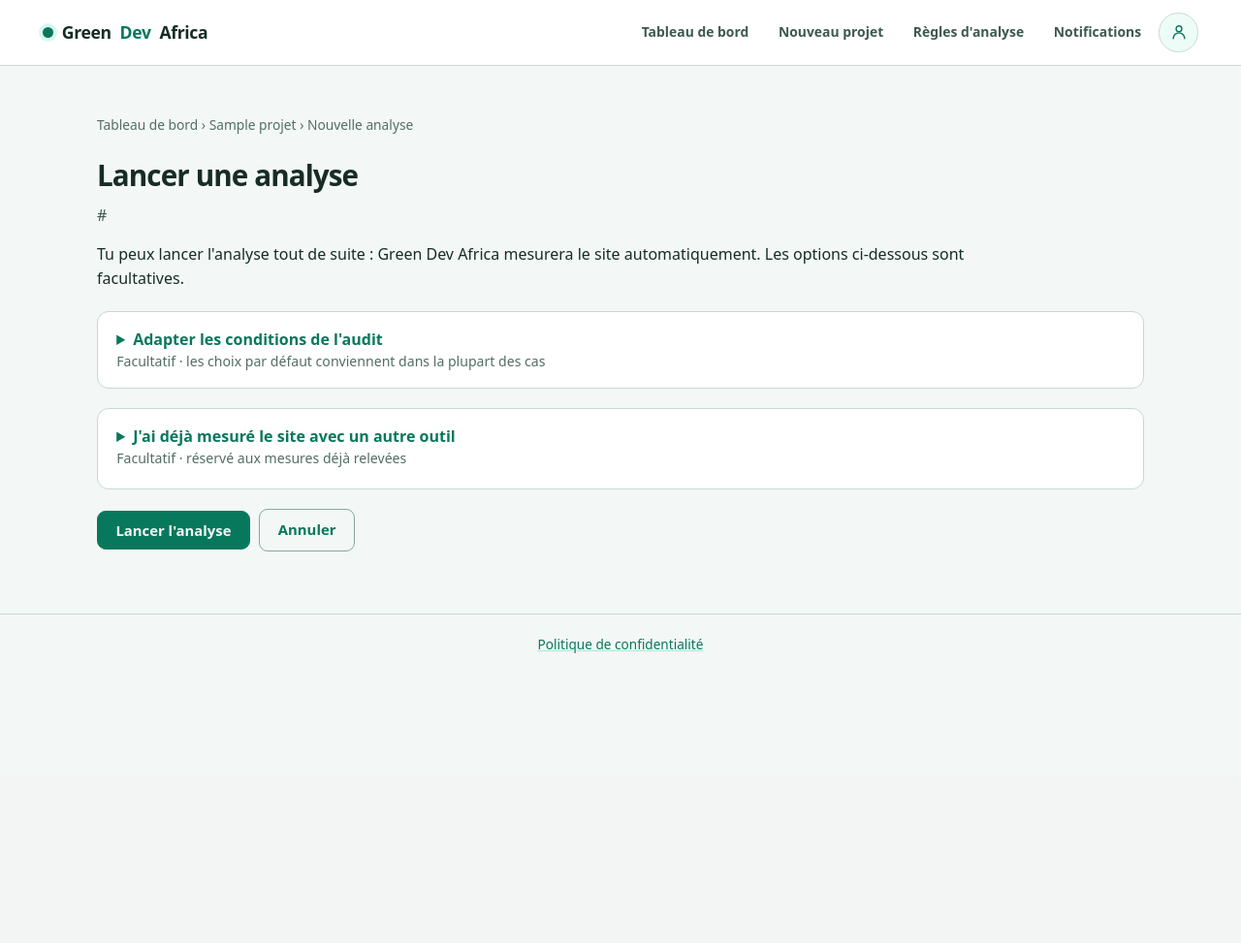
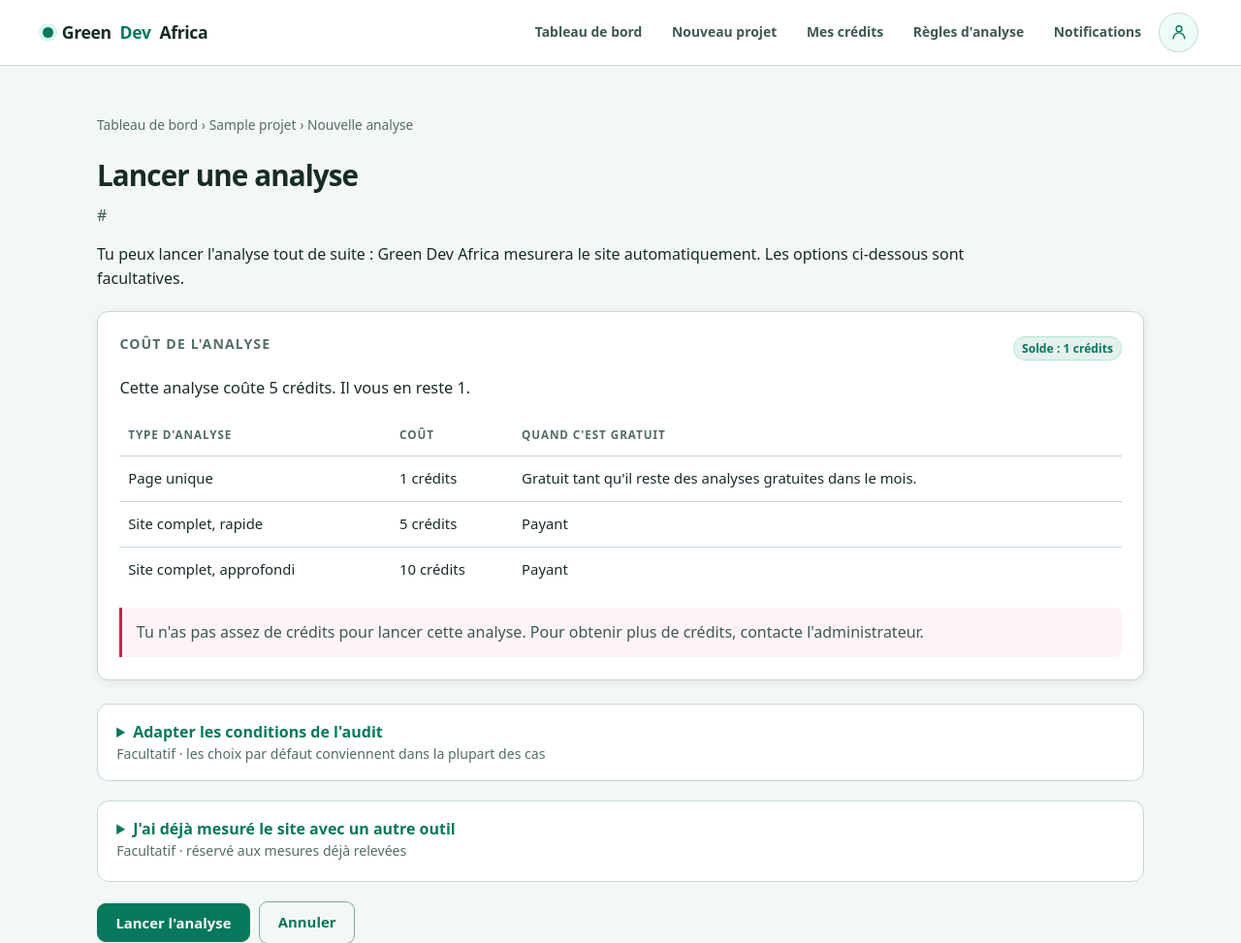
Before and after one commit to Aicha-Dembele/green-dev-africa, a Django app: page /projets/1/analyser/ in a window 1280 px wide. Shown: the top 973 px of the page at 97% size. Before the commit the page ends 674 px from the top, so only its background shows below. Run offline with Django 5.2, Linux system fonts and the light colour scheme; a user stored in the database is signed in; tables that the repository leaves empty hold one stand-in row (values such as "Sample post"); data that the repository does not hold is empty.

Commit message:
Crédits : interface et admin
Co-authored-by: Copilot <223556219+Copilot@users.noreply.github.com>

```diff
--- a/analyses/views.py
+++ b/analyses/views.py
@@ -21,6 +21,14 @@ from django.http import HttpResponse, JsonResponse
 from django.shortcuts import get_object_or_404, redirect, render
 from django.urls import reverse
 
+from credits.config import (
+    COUT_PAGE_HORS_QUOTA,
+    COUT_SITE_COMPLET_APPROFONDI,
+    COUT_SITE_COMPLET_RAPIDE,
+    QUOTA_GRATUIT_MENSUEL,
+)
+from credits.models import SoldeCredits
+from credits.services import calculer_cout, compter_analyses_gratuites_du_mois
 from projets.models import Projet
 
 from .forms import ComparaisonForm, LancerAnalyseForm
@@ -70,9 +78,34 @@ def lancer_analyse(request, pk):
         )
         return redirect("projet_detail", pk=projet.pk)
 
+    solde, _ = SoldeCredits.objects.get_or_create(utilisateur=request.user)
+    gratuits_restants = max(
+        QUOTA_GRATUIT_MENSUEL - compter_analyses_gratuites_du_mois(request.user),
+        0,
+    )
+
     if request.method == "POST":
         formulaire = LancerAnalyseForm(request.POST)
         if formulaire.is_valid():
+            cout = calculer_cout(formulaire.configuration(), request.user)
+            if cout > 0 and solde.solde < cout:
+                messages.error(
+                    request,
+                    "Tu n'as pas assez de crédits pour lancer cette analyse. "
+                    "Pour obtenir plus de crédits, contacte l'administrateur.",
+                )
+                return render(
+                    request,
+                    "analyses/lancer_analyse.html",
+                    {
+                        "projet": projet,
+                        "formulaire": formulaire,
+                        "solde": solde.solde,
+                        "gratuites_restantes": gratuits_restants,
+                        "cout_analyse": cout,
+                    },
+                )
+
             analyse = projet.lancer_analyse(
                 configuration=formulaire.configuration(),
                 contexte=formulaire.contexte(),
@@ -93,10 +126,27 @@ def lancer_analyse(request, pk):
     else:
         formulaire = LancerAnalyseForm()
 
+    cout_initial = calculer_cout(
+        {
+            "type_audit": formulaire.fields["type_audit"].initial,
+            "mode_analyse": formulaire.fields["mode_analyse"].initial,
+        },
+        request.user,
+    )
     return render(
         request,
         "analyses/lancer_analyse.html",
-        {"projet": projet, "formulaire": formulaire},
+        {
+            "projet": projet,
+            "formulaire": formulaire,
+            "solde": solde.solde,
+            "gratuites_restantes": gratuits_restants,
+            "cout_analyse": cout_initial,
+            "cout_page_hors_quota": COUT_PAGE_HORS_QUOTA,
+            "cout_site_rapide": COUT_SITE_COMPLET_RAPIDE,
+            "cout_site_approfondi": COUT_SITE_COMPLET_APPROFONDI,
+            "quota_gratuit_mensuel": QUOTA_GRATUIT_MENSUEL,
+        },
     )
 
 
--- a/config/urls.py
+++ b/config/urls.py
@@ -10,6 +10,7 @@ from django.urls import include, path
 urlpatterns = [
     path("admin/", admin.site.urls),
     path("comptes/", include("comptes.urls")),
+    path("credits/", include("credits.urls")),
     path("", include("analyses.urls")),
     # Les projets en dernier : leur adresse "" est le tableau de bord.
     path("", include("projets.urls")),
--- /dev/null
+++ b/credits/urls.py
@@ -0,0 +1,7 @@
+from django.urls import path
+
+from . import views
+
+urlpatterns = [
+    path("mes-credits/", views.mes_credits, name="mes_credits"),
+]
--- a/static/css/greendev.css
+++ b/static/css/greendev.css
@@ -413,6 +413,19 @@ td.nombre, th.nombre { text-align: right; font-variant-numeric: tabular-nums; }
 .etat-analyse-erreur { border-color: rgba(255, 107, 129, 0.35); background: rgba(255, 107, 129, 0.08); }
 .analyse-chargement { margin: 0.9rem 0 0; padding: 0.8rem 1rem; border-left: 3px solid var(--turquoise); background: var(--turquoise-voile); color: var(--texte-doux); }
 .analyse-chargement[hidden] { display: none; }
+.analyse-cout-carte { margin-bottom: 1.5rem; }
+.analyse-cout-titre { margin: 0 0 0.5rem; font-size: 0.88rem; text-transform: uppercase; letter-spacing: 0.08em; color: var(--texte-faible); }
+.analyse-cout-message { margin: 0.75rem 0 1rem; color: var(--texte); font-size: 1.02rem; }
+.analyse-couts-tableau { margin-top: 1rem; }
+.erreur-simple {
+  margin: 1rem 0 0;
+  padding: 0.8rem 0.9rem;
+  border-left: 3px solid var(--critique);
+  background: rgba(255, 107, 129, 0.08);
+  color: var(--texte-doux);
+  border-radius: 0 8px 8px 0;
+}
+.erreur-simple[hidden] { display: none; }
 .bouton-copier { margin-top: 0.45rem; }
 .copie-statut { min-height: 1.5em; margin: 0.6rem 0 0; color: var(--turquoise); font-size: 0.85rem; }
 button:disabled { cursor: wait; opacity: 0.7; }
--- a/static/js/greendev.js
+++ b/static/js/greendev.js
@@ -64,6 +64,56 @@
         }
       });
     });
+
+    var carteCout = document.querySelector("[data-cout-analyse]");
+    if (carteCout) {
+      var typeAudit = document.getElementById("id_type_audit");
+      var modeAnalyse = document.getElementById("id_mode_analyse");
+
+      function nombre(valeur) {
+        var nombreVal = Number(valeur);
+        return Number.isFinite(nombreVal) ? nombreVal : 0;
+      }
+
+      function mettreAJourCout() {
+        var solde = nombre(carteCout.dataset.solde);
+        var restantes = nombre(carteCout.dataset.gratuites);
+        var coutPage = nombre(carteCout.dataset.coutPage);
+        var coutSiteRapide = nombre(carteCout.dataset.coutSiteRapide);
+        var coutSiteApprofondi = nombre(carteCout.dataset.coutSiteApprofondi);
+        var valeurType = typeAudit ? typeAudit.value : "page_unique";
+        var valeurMode = modeAnalyse ? modeAnalyse.value : "rapide";
+        var cout = 0;
+
+        if (valeurType === "page_unique") {
+          cout = restantes > 0 ? 0 : coutPage;
+        } else if (valeurType === "site_complet") {
+          cout = valeurMode === "approfondi" ? coutSiteApprofondi : coutSiteRapide;
+        }
+
+        var message = document.querySelector("[data-analyse-cout-message]");
+        var erreur = document.querySelector("[data-analyse-solde-insuffisant]");
+
+        if (message) {
+          if (cout === 0) {
+            message.textContent = "Gratuite : il vous reste " + restantes + " analyses gratuites ce mois-ci.";
+          } else {
+            message.textContent = "Cette analyse coûte " + cout + " crédits. Il vous en reste " + solde + ".";
+          }
+        }
+
+        if (erreur) {
+          erreur.hidden = cout === 0 || solde >= cout;
+        }
+      }
+
+      [typeAudit, modeAnalyse].forEach(function (champ) {
+        if (champ) {
+          champ.addEventListener("change", mettreAJourCout);
+        }
+      });
+      mettreAJourCout();
+    }
 
     var suivi = document.querySelector("[data-analyse-suivi]");
     if (suivi) {
--- a/templates/analyses/lancer_analyse.html
+++ b/templates/analyses/lancer_analyse.html
@@ -15,6 +15,59 @@
     Tu peux lancer l'analyse tout de suite : Green Dev Africa mesurera le site
     automatiquement. Les options ci-dessous sont facultatives.
   </p>
+
+  <div class="carte analyse-cout-carte" data-cout-analyse
+       data-solde="{{ solde }}"
+       data-gratuites="{{ gratuites_restantes }}"
+       data-cout-page="{{ cout_page_hors_quota }}"
+       data-cout-site-rapide="{{ cout_site_rapide }}"
+       data-cout-site-approfondi="{{ cout_site_approfondi }}"
+       data-quota-gratuit="{{ quota_gratuit_mensuel }}">
+    <div class="entre-deux">
+      <h2 class="analyse-cout-titre">Coût de l'analyse</h2>
+      <span class="etiquette etiquette-ok">Solde : {{ solde }} crédits</span>
+    </div>
+    <p class="analyse-cout-message" data-analyse-cout-message>
+      {% if cout_analyse == 0 %}
+        Gratuite : il vous reste {{ gratuites_restantes }} analyses gratuites ce mois-ci.
+      {% else %}
+        Cette analyse coûte {{ cout_analyse }} crédits. Il vous en reste {{ solde }}.
+      {% endif %}
+    </p>
+    <div class="tableau-responsive analyse-couts-tableau">
+      <table>
+        <thead>
+          <tr>
+            <th>Type d'analyse</th>
+            <th>Coût</th>
+            <th>Quand c'est gratuit</th>
+          </tr>
+        </thead>
+        <tbody>
+          <tr>
+            <td>Page unique</td>
+            <td>{{ cout_page_hors_quota }} crédits</td>
+            <td>Gratuit tant qu'il reste des analyses gratuites dans le mois.</td>
+          </tr>
+          <tr>
+            <td>Site complet, rapide</td>
+            <td>{{ cout_site_rapide }} crédits</td>
+            <td>Payant</td>
+          </tr>
+          <tr>
+            <td>Site complet, approfondi</td>
+            <td>{{ cout_site_approfondi }} crédits</td>
+            <td>Payant</td>
+          </tr>
+        </tbody>
+      </table>
+    </div>
+    {% if solde < cout_analyse and cout_analyse > 0 %}
+      <p class="erreur-simple" data-analyse-solde-insuffisant>
+        Tu n'as pas assez de crédits pour lancer cette analyse. Pour obtenir plus de crédits, contacte l'administrateur.
+      </p>
+    {% endif %}
+  </div>
 
   <form method="post" data-analyse-form>
     {% csrf_token %}
--- a/templates/base.html
+++ b/templates/base.html
@@ -21,6 +21,7 @@
     {% if user.is_authenticated %}
       <a href="{% url 'tableau_de_bord' %}"{% if request.resolver_match.url_name == 'tableau_de_bord' or request.resolver_match.url_name == 'projet_detail' or request.resolver_match.url_name == 'analyse_detail' or request.resolver_match.url_name == 'rapport_detail' or request.resolver_match.url_name == 'rapport_pdf' or request.resolver_match.url_name == 'rapport_json' or request.resolver_match.url_name == 'comparer' or request.resolver_match.url_name == 'comparaison_detail' %} aria-current="page"{% endif %}>Tableau de bord</a>
       <a href="{% url 'projet_creer' %}"{% if request.resolver_match.url_name == 'projet_creer' %} aria-current="page"{% endif %}>Nouveau projet</a>
+      <a href="{% url 'mes_credits' %}"{% if request.resolver_match.url_name == 'mes_credits' %} aria-current="page"{% endif %}>Mes crédits</a>
       {% if user.is_superuser or user.est_administrateur %}
         <a href="{% url 'regles_seuils' %}"{% if request.resolver_match.url_name == 'regles_seuils' %} aria-current="page"{% endif %}>Règles d'analyse</a>
       {% endif %}
```
Also changed, not shown: credits/admin.py (added, +79 -0 lines), credits/views.py (added, +51 -0 lines), templates/admin/credits/soldecredits/ajouter_credits.html (added, +23 -0 lines), templates/admin/credits/soldecredits/change_form.html (added, +12 -0 lines), templates/credits/mes_credits.html (added, +67 -0 lines).
